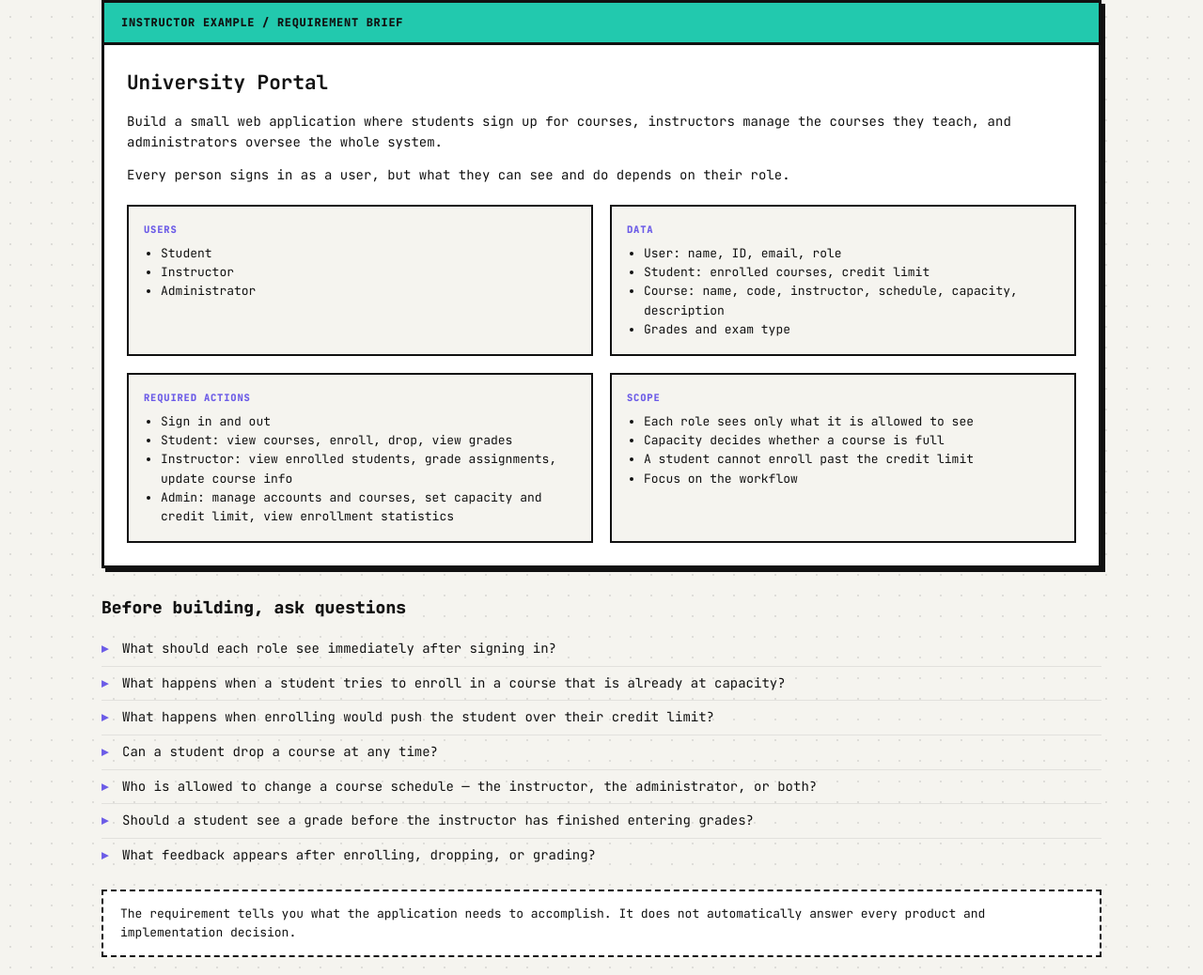
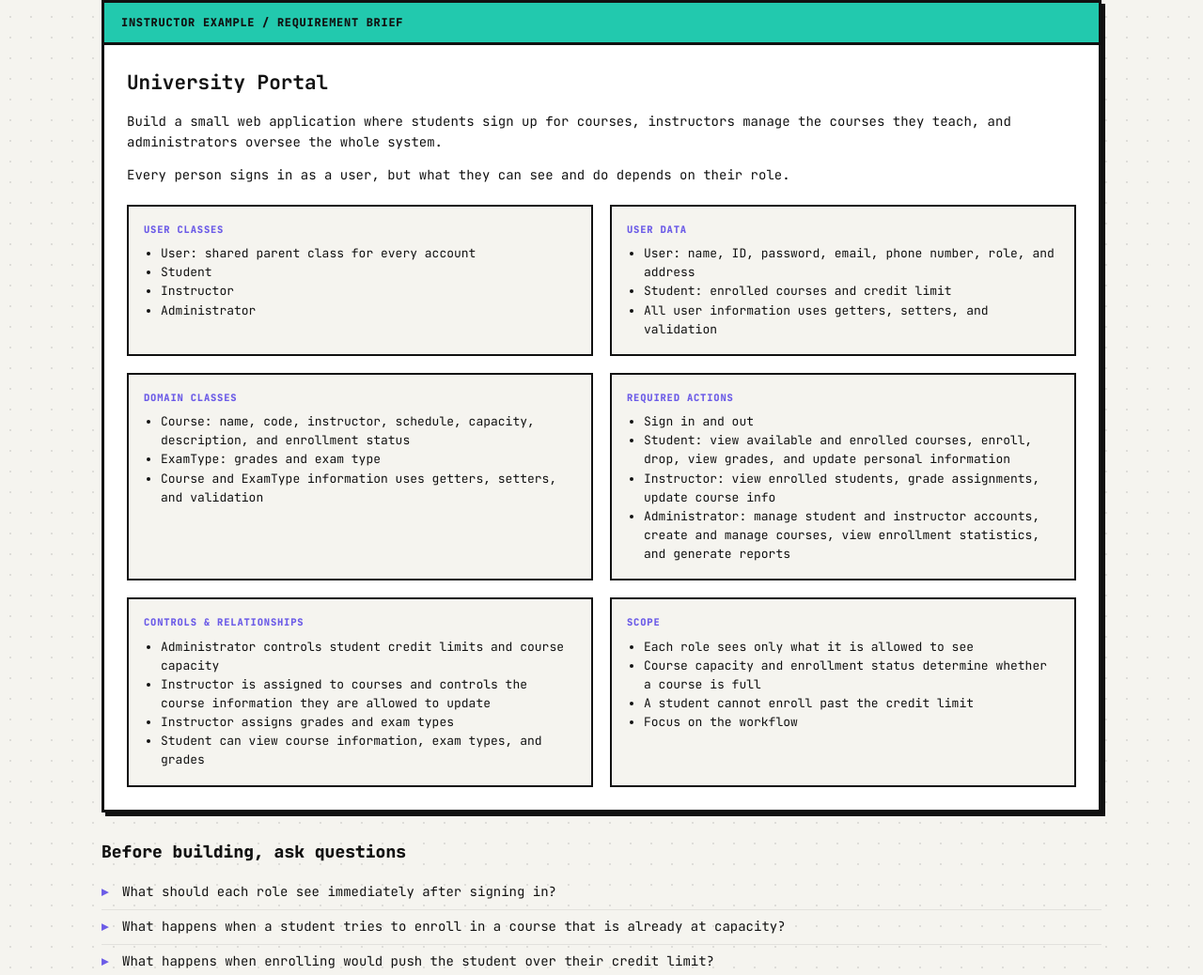
Before and after one commit to Shoug-Alomran/acm-programming-jam-2026, a website: page workshop-content/day-one/day-1-planning-development-workflow.html in a window 1280 px wide. Shown: the part 10795-11833 px from the top of the page at 94% size. Drawn offline with Linux system fonts and the light colour scheme.

Commit message:
Restore full University Portal requirements from diagram

```diff
--- a/workshop-content/day-one/day-1-planning-development-workflow.html
+++ b/workshop-content/day-one/day-1-planning-development-workflow.html
@@ -1382,36 +1382,53 @@
           <p>Every person signs in as a user, but what they can see and do depends on their role.</p>
           <div class="req-grid">
             <div class="req-box">
-              <div class="label">Users</div>
+              <div class="label">User Classes</div>
               <ul>
+                <li>User: shared parent class for every account</li>
                 <li>Student</li>
                 <li>Instructor</li>
                 <li>Administrator</li>
               </ul>
             </div>
             <div class="req-box">
-              <div class="label">Data</div>
+              <div class="label">User Data</div>
               <ul>
-                <li>User: name, ID, email, role</li>
-                <li>Student: enrolled courses, credit limit</li>
-                <li>Course: name, code, instructor, schedule, capacity, description</li>
-                <li>Grades and exam type</li>
+                <li>User: name, ID, password, email, phone number, role, and address</li>
+                <li>Student: enrolled courses and credit limit</li>
+                <li>All user information uses getters, setters, and validation</li>
+              </ul>
+            </div>
+            <div class="req-box">
+              <div class="label">Domain Classes</div>
+              <ul>
+                <li>Course: name, code, instructor, schedule, capacity, description, and enrollment status</li>
+                <li>ExamType: grades and exam type</li>
+                <li>Course and ExamType information uses getters, setters, and validation</li>
               </ul>
             </div>
             <div class="req-box">
               <div class="label">Required Actions</div>
               <ul>
                 <li>Sign in and out</li>
-                <li>Student: view courses, enroll, drop, view grades</li>
+                <li>Student: view available and enrolled courses, enroll, drop, view grades, and update personal information</li>
                 <li>Instructor: view enrolled students, grade assignments, update course info</li>
-                <li>Admin: manage accounts and courses, set capacity and credit limit, view enrollment statistics</li>
+                <li>Administrator: manage student and instructor accounts, create and manage courses, view enrollment statistics, and generate reports</li>
+              </ul>
+            </div>
+            <div class="req-box">
+              <div class="label">Controls &amp; Relationships</div>
+              <ul>
+                <li>Administrator controls student credit limits and course capacity</li>
+                <li>Instructor is assigned to courses and controls the course information they are allowed to update</li>
+                <li>Instructor assigns grades and exam types</li>
+                <li>Student can view course information, exam types, and grades</li>
               </ul>
             </div>
             <div class="req-box">
               <div class="label">Scope</div>
               <ul>
                 <li>Each role sees only what it is allowed to see</li>
-                <li>Capacity decides whether a course is full</li>
+                <li>Course capacity and enrollment status determine whether a course is full</li>
                 <li>A student cannot enroll past the credit limit</li>
                 <li>Focus on the workflow</li>
               </ul>
```
